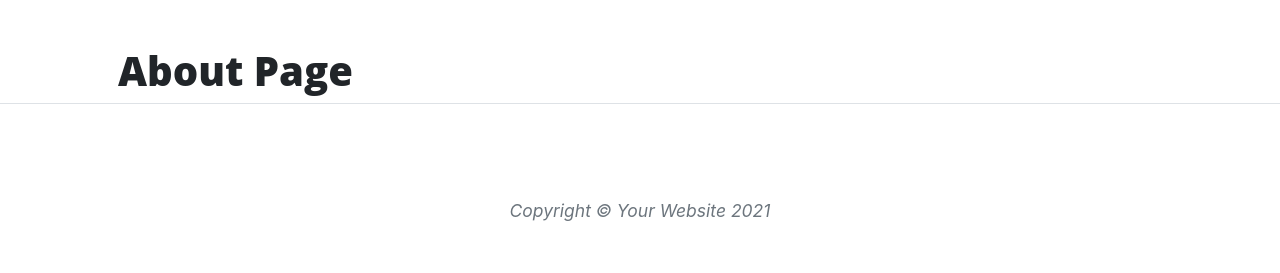
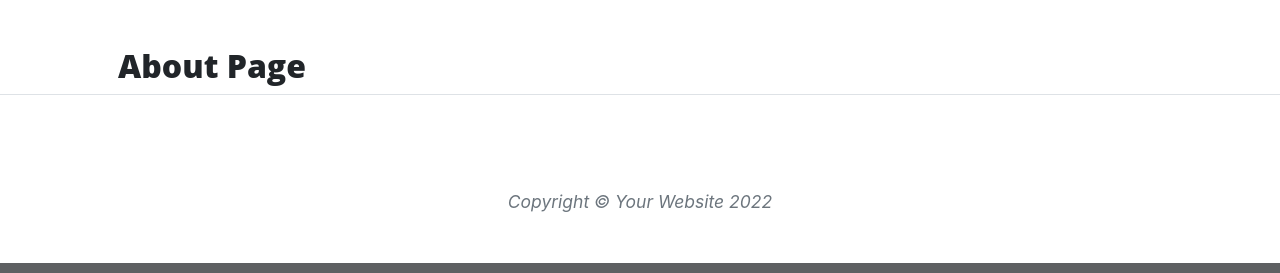
Before and after one commit to r3b3l-dev/Thorin-Co, a Flask app: page /about in a window 1280 px wide. Shown: the part 629-902 px from the top of the page. Run offline with Flask 2, Linux system fonts and the light colour scheme; some libraries are stand-ins or nearby versions.

Commit message:
Add script for updating copyright year automatically

```diff
--- a/templates/about.html
+++ b/templates/about.html
@@ -1,4 +1,4 @@
 {% extends "base.html" %}
 {% block content %}
-    <h1>About Page</h1>
+    <h2>About Page</h2>
 {% endblock %}
--- a/templates/base.html
+++ b/templates/base.html
@@ -77,7 +77,7 @@
                             </a>
                         </li>
                     </ul>
-                    <div class="small text-center text-muted fst-italic">Copyright &copy; Your Website 2021</div>
+                    <div class="small text-center text-muted fst-italic">Copyright &copy; Your Website <span id="copyright"></span></div>
                 </div>
             </div>
         </div>
@@ -86,6 +86,10 @@
     <script src="https://cdn.jsdelivr.net/npm/bootstrap@5.1.3/dist/js/bootstrap.bundle.min.js"></script>
     <!-- Core theme JS-->
     <script src="{{ url_for('static', filename='js/scripts.js') }}"></script>
+    <!-- Script for updating copyright year automatically -->
+    <script>
+        document.getElementById('copyright').appendChild(document.createTextNode(new Date().getFullYear()))
+    </script>
 
 </body>
 </html>
--- a/templates/careers.html
+++ b/templates/careers.html
@@ -1,4 +1,4 @@
 {% extends "base.html" %}
 {% block content %}
-    <h1>Come Work with Us</h1>
+    <h2>Come Work with Us</h2>
 {% endblock %}
--- a/templates/contact.html
+++ b/templates/contact.html
@@ -1,4 +1,4 @@
 {% extends "base.html" %}
 {% block content %}
-    <h1>Contact Page</h1>
+    <h2>Contact Page</h2>
 {% endblock %}
```
